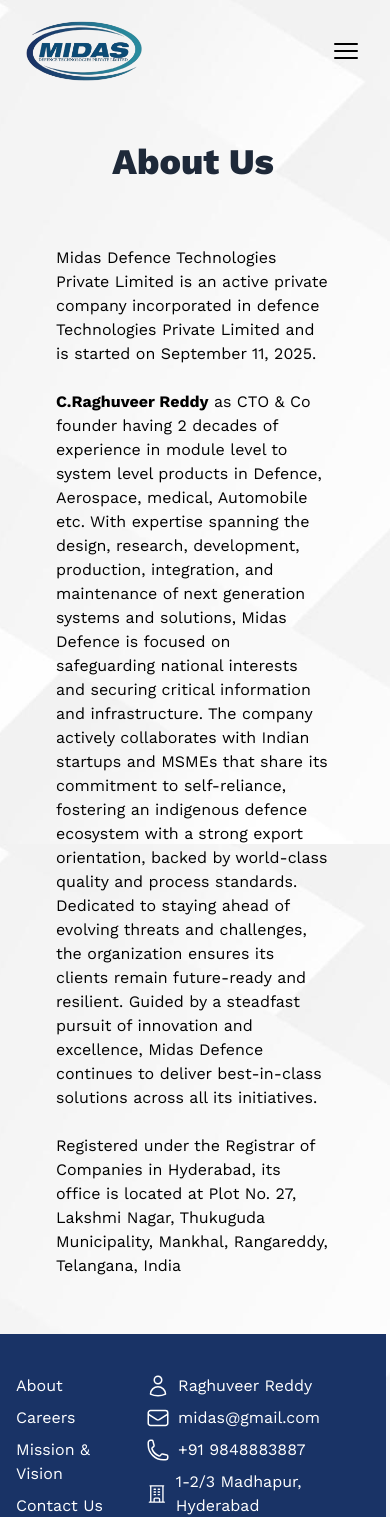
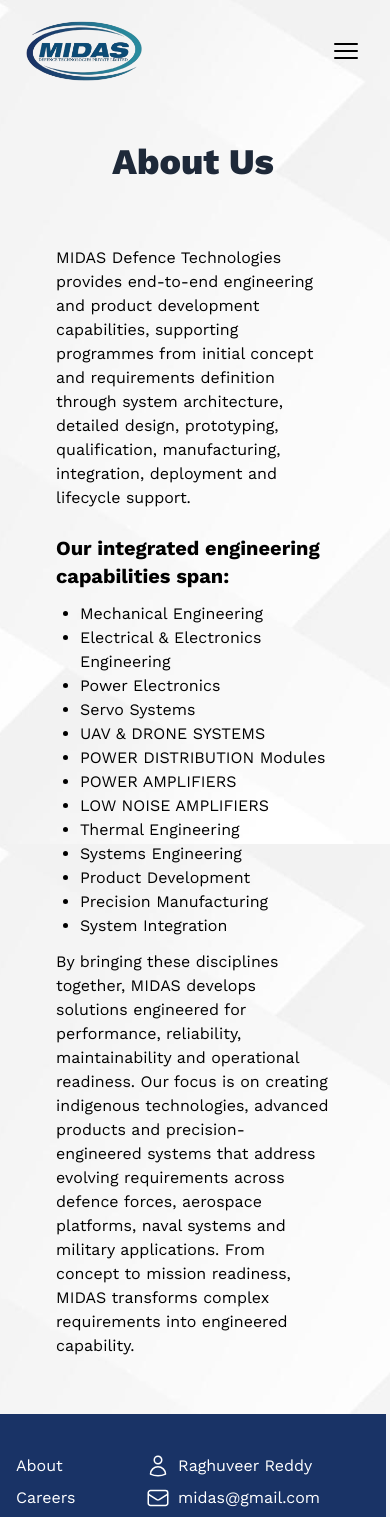
Before and after one commit to SuneelPradeep/midas, a Next.js app: page /about-us in a window 390 px wide. Shown: the top 1517 px of the page. Built offline with nearby package versions, Linux system fonts and the light colour scheme.

Commit message:
added about us m & v

```diff
--- a/app/about-us/page.tsx
+++ b/app/about-us/page.tsx
@@ -1,37 +1,41 @@
 'use client'
 const AboutUs = () => {
-return (
+  return (
     <section className='flex flex-col  justify-center align-center gap-4 m-4 p-6 '>
       <div className='font-extrabold text-4xl text-gray-800 dark:logo-color  space-x-2.5 flex text-center align-center justify-center mb-8 '>About Us</div>
       <div className='flex flex-col lg:flex-row gap-8 items-center'>
 
         <div className='w-full flex flex-col justify-center gap-6 text-base md:text-lg p-4'>
           <span>
-            Midas Defence Technologies Private Limited is an active private company incorporated in defence Technologies Private Limited and is started on September 11, 2025.
+            MIDAS Defence Technologies provides end-to-end engineering and product development capabilities, supporting programmes from initial concept and requirements definition through system architecture, detailed design, prototyping, qualification, manufacturing, integration, deployment and lifecycle support.
           </span>
           <span>
-            <b>C.Raghuveer Reddy</b> as CTO & Co founder having 2 decades of
-            experience in  module level to system level products in Defence,
-            Aerospace, medical, Automobile etc.
-            With expertise spanning the design, research,
-            development, production, integration, and maintenance of next
-            generation systems and solutions, Midas Defence is focused on
-            safeguarding national interests and securing critical information
-            and infrastructure. The company actively collaborates with Indian
-            startups and MSMEs that share its commitment to self-reliance,
-            fostering an indigenous defence ecosystem with a strong export
-            orientation, backed by world-class quality and process standards.
-            Dedicated to staying ahead of evolving threats and
-            challenges, the organization ensures its clients remain future-ready
-            and resilient. Guided by a steadfast pursuit of innovation and
-            excellence, Midas Defence continues to deliver best-in-class
-            solutions across all its initiatives. </span>
-          <span>Registered under the Registrar of Companies in Hyderabad, its office is located at Plot No. 27, Lakshmi Nagar, Thukuguda Municipality, Mankhal, Rangareddy, Telangana, India
-          </span>
+
+            <h3 className="font-bold text-xl mb-3">Our integrated engineering capabilities span: </h3>
+            <ul className="list-disc mb-3 ms-6">
+              <li>Mechanical Engineering  </li>
+              <li>Electrical & Electronics Engineering</li>
+              <li>Power Electronics</li>
+              <li>Servo Systems</li>
+              <li>UAV & DRONE SYSTEMS</li>
+              <li>POWER DISTRIBUTION Modules</li>
+              <li>POWER AMPLIFIERS</li>
+              <li>LOW NOISE AMPLIFIERS</li>
+              <li>Thermal Engineering</li>
+              <li>Systems Engineering</li>
+              <li>Product Development</li>
+              <li>Precision Manufacturing </li>
+              <li>System Integration </li>
+            </ul>
+            <span>
+              By bringing these disciplines together, MIDAS develops solutions engineered for performance, reliability, maintainability and operational readiness.
+              Our focus is on creating indigenous technologies, advanced products and precision-engineered systems that address evolving requirements across defence forces, aerospace platforms, naval systems and military applications.
+              From concept to mission readiness, MIDAS transforms complex requirements into engineered capability.
+            </span></span>
         </div></div>
 
 
-    </section>
+    </section >
   )
 }
 
--- a/app/mission/page.tsx
+++ b/app/mission/page.tsx
@@ -1,17 +1,34 @@
 
 const Mission = () => {
     return (
-        <section className='all-center my-6 mx-4 px-4 py-6 flex-col gap-4'>
+        <section className='all-center my-6 mx-4 px-4 py-6 flex-col gap-4 mt-2'>
 
             <h2 className="text-center  text-3xl lg:text-5xl font-bold logo-color mb-16">
                 Mission & Vision
             </h2>
-            <div className='text-start flex justify-start'>
-                <ul className="list-disc">
+
+            <div className='text-start flex justify-start flex-col gap-3 my-4'>
+                <h3 className='text-center all-center text-xl lg:text-2xl font-bold'>  MISSION   </h3>
+                <span className='font-semibold '> INNOVATION WITH ENGINEERING PURPOSE </span>
+                <p>
+                    To design, develop, integrate and manufacture high-performance products and systems through technological innovation, multidisciplinary engineering and precision manufacturing—delivering reliable, scalable and mission-ready solutions for Defence, Aerospace, Naval and Military applications.
+                </p>
+            </div>
+            <div className='text-start flex justify-start flex-col gap-3 mb-4'>
+
+
+                {/* <ul className="list-disc">
                     <li> To be at the forefront of the wireless communication revolution through research and development.</li>
                     <li>Investing in technologies that can lead to leadership.</li>
                     <li>Employing the finest talent to reach the top through excellence.</li>
-                </ul>
+                </ul> */}
+
+                <h3 className='text-center all-center text-xl lg:text-2xl font-bold mt-4'>  VISION   </h3>
+                <span className='font-semibold'> ENGINEERING THE FUTURE OF MISSION-CRITICAL TECHNOLOGY </span>
+                <p>To be a globally recognised and trusted technology partner for Defence, Aerospace, Naval and Military applications, delivering indigenous, innovative and mission-critical solutions that enhance operational capability and contribute to India's leadership in advanced technology.
+                </p>
+
+
             </div>
         </section>
     )
```
